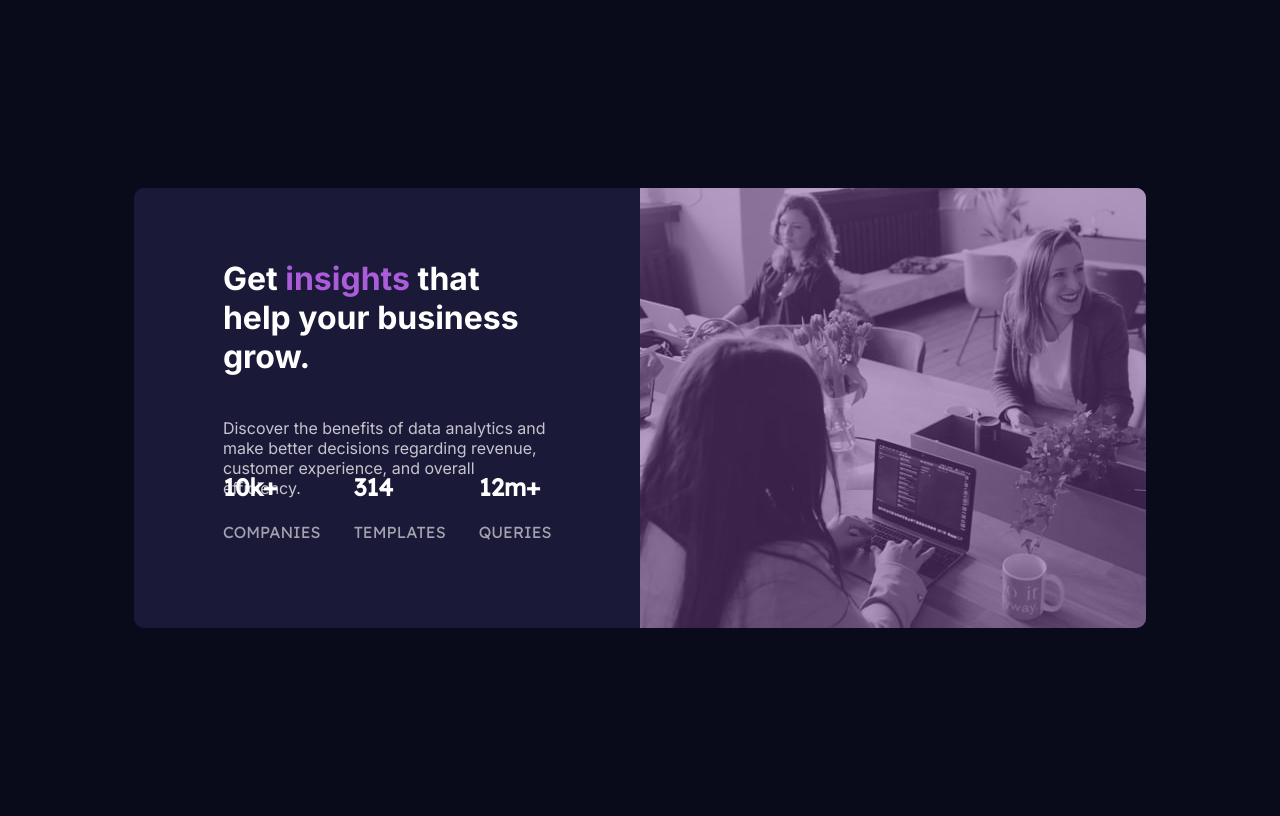
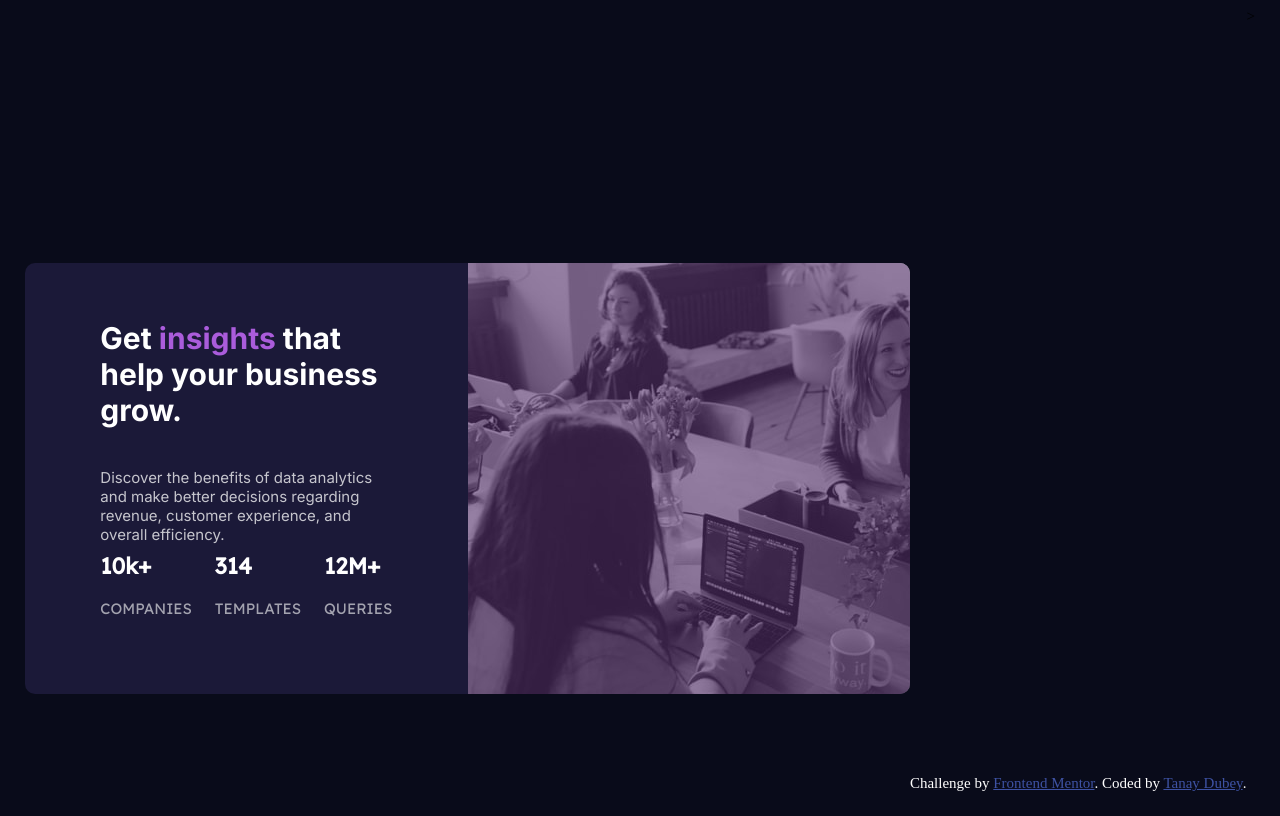
Before and after one commit to TanayD304/StatsPreviewCardComponent, a plain HTML site: page index.html in a window 1280 px wide. Drawn offline with Linux system fonts and the light colour scheme.

Commit message:
26th May

```diff
--- a/index.html
+++ b/index.html
@@ -19,15 +19,15 @@
         <div id="stat">
           <div>
             <h2>10k+</h2>
-            <p class="stats">companies</p>
+            <p>companies</p>
           </div>
           <div>
             <h2>314</h2>
-            <p class="stats">templates</p>
+            <p>templates</p>
           </div>
           <div>
-            <h2>12m+</h2>
-            <p class="stats">queries</p>
+            <h2>12M+</h2>
+            <p>queries</p>
           </div>
         </div>
       </div>
@@ -35,7 +35,12 @@
           <div id="purple"></div>
       </div>
     </section>
+    <footer>
+            Challenge by
+            <a href="https://www.frontendmentor.io?ref=challenge" target="_blank">Frontend Mentor</a>. Coded by
+            <a href="https://github.com/TanayD304" target="_blank">Tanay Dubey</a>.
+    </footer>
   </body>
 </html>
 
-<!-- <div class="attribution">Challenge by <a href="https://www.frontendmentor.io?ref=challenge" target="_blank">Frontend Mentor</a>. Coded by <a href="#">Your Name Here</a>.</div> -->
+>
--- a/style.css
+++ b/style.css
@@ -1,96 +1,98 @@
 body {
-    /* font-size: 15px; */
+  font-size: 15px;
   background-color: #090b1a;
   display: flex;
   justify-content: center;
-    align-items: center;
-    height: 100vh;
+  flex-wrap: wrap;
+  height: 98vh;
 }
 
 section {
   background-color: #1b1938;
   display: flex;
-    border: 1px;
   border-radius: 10px;
-    width: 80%;
+  width: 70%;
   height: 55%;
+  align-self: center;
+  position: relative;
+  top: 10%;
 }
 
-#content, #imgBg {
-    width: 50%;
-    height: 100%;
+footer {
+    align-self: flex-end;
+    text-align: center;
+    color: #ffffff;
 }
 
-#content {
-    display: flex;
-    flex-direction: column;
-    justify-content: space-around;
-    align-items: center;
+footer a {
+    color: hsl(228, 45%, 44%);
 }
 
 p {
   color: #ffffffbf;
-}
-
-.stats {
-    color: #ffffff99;
-    text-transform: uppercase;
-}
-
-h1,h2 {
-    color: #ffffff;
+  font-size: 1em;
 }
 
 h1 {
   font-size: 2em;
+  color: #ffffff;
 }
 
 h2 {
   font-size: 1.5em;
-}
-
-#imgBg {
-    background-image: url('images/image-header-desktop.jpg');
-    border-top-right-radius: 10px;
-    border-bottom-right-radius: 10px;
-}
-
-#purple {
-    background-color: #734092;
-    height: 100%;
-    width: 100%;
-    border-top-right-radius: 10px;
-    border-bottom-right-radius: 10px;
-    opacity: 0.5;
-}
-
-
-#main {
-    font-family: 'Inter', sans-serif;
-    display: flex;
-    flex-direction: column;
-    /* justify-content: flex-start; */
-    width: 65%;
-    height: 30%;
-}
-
-#stat {
-    font-family: 'Lexend Deca', sans-serif;
-    display: flex;
-    justify-content: space-between;
-    width: 65%;
-    height: 30%;
+  color: #ffffff;
 }
 
 span {
   color: #aa5cdb;
 }
 
-#main>p {
-    line-height: 1.;
+h2+p {
+    color: #ffffff99;
+    text-transform: uppercase;
 }
 
-/*
-.attribution { font-size: 11px; text-align: center; }
-.attribution a { color: hsl(228, 45%, 44%); }
-*/
+#content {
+  width: 50%;
+  height: 100%;
+  display: flex;
+  flex-direction: row;
+  flex-wrap: wrap;
+  justify-content: center;
+  align-content: space-around;
+}
+
+#main {
+  font-family: "Inter", sans-serif;
+  width: 66%;
+  height: 40%;
+  display: flex;
+  flex-direction: column;
+  justify-content: flex-start;
+}
+
+#stat {
+  font-family: "Lexend Deca", sans-serif;
+  width: 66%;
+  height: 30%;
+  display: flex;
+  justify-content: space-between;
+}
+
+#imgBg {
+  width: 50%;
+  height: 100%;
+  background: auto;
+  background-image: url("images/image-header-desktop.jpg");
+  border-top-right-radius: 10px;
+  border-bottom-right-radius: 10px;
+}
+
+#purple {
+  background-color: #542f6b;
+  height: 100%;
+  width: 100%;
+  border-top-right-radius: 10px;
+  border-bottom-right-radius: 10px;
+  opacity: 0.6;
+}
```
Also changed, not shown: 1 other file. Lines whose indentation alone changed are shown as unchanged.
